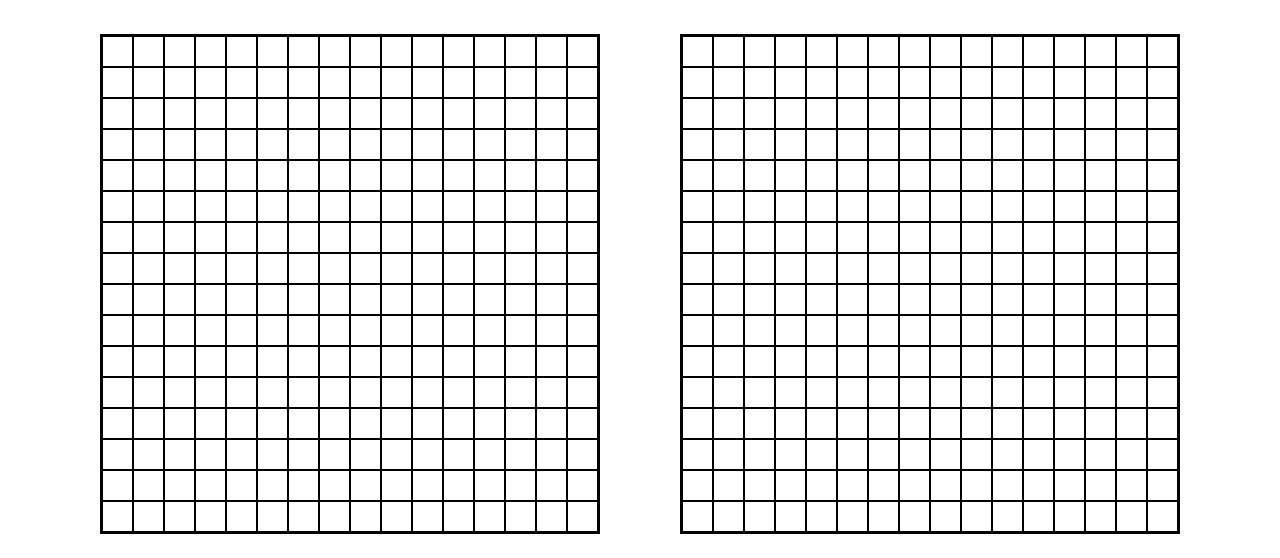
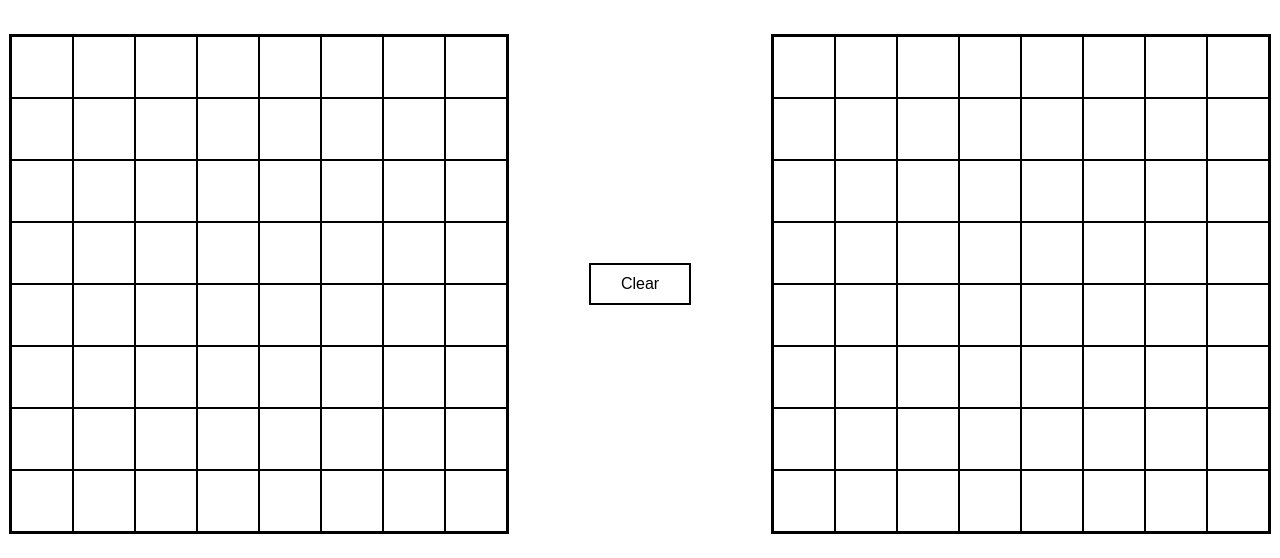
Before and after one commit to chico-oliveira/etch-a-sketch, a plain HTML site: page index.html in a window 1280 px wide. Shown: the part 197-755 px from the top of the page. Drawn offline with Linux system fonts and the light colour scheme.

Commit message:
Add drawing component and clear button

```diff
--- a/index.html
+++ b/index.html
@@ -19,6 +19,7 @@
         <div class="center-sticky"></div>
         <main>
             <div class=grid-grid></div>
+            <button id="clear">Clear</button>
             <div class=grid-flex></div>
         </main>
         <div class="center-sticky"></div>
--- a/scripts/app.js
+++ b/scripts/app.js
@@ -4,13 +4,16 @@
 
 const gridSquared = document.querySelector('.grid-grid');
 const gridFlex = document.querySelector('.grid-flex'); // Flex Only
-const gridLength = 16; //2*2
+const clearButton = document.getElementById("clear");
+const gridLength = 8; //2*2
 const gridSize = 500;
 const elementSize = ((gridSize-4)/gridLength); // Flex Only
 
 /////////////////
 // DOM METHODS //
 /////////////////
+
+clearButton.onclick = loadGrid;
 
 ///////////////
 // FUNCTIONS //
@@ -21,6 +24,15 @@ let root = document.documentElement;
 root.style.setProperty("--grid-length", gridLength);
 root.style.setProperty("--grid-size", gridSize+"px");
 
+loadGrid();
+
+function loadGrid() {
+
+    while (gridSquared.firstChild) {
+        gridSquared.removeChild(gridSquared.firstChild);
+        gridFlex.removeChild(gridFlex.firstChild);
+    }
+
     // Grid
     for (let i=0; i<(gridLength ** 2); i++){
         let gridDiv = document.createElement('div');
@@ -29,8 +41,9 @@ for (let i=0; i<(gridLength ** 2); i++){
         gridDiv.style.borderWidth = "1px";
         gridDiv.style.borderColor = "black";
         gridSquared.appendChild(gridDiv);
+
+        gridDiv.addEventListener("mouseenter", color);
     }
-
 
     // Flex
     for (let i=0; i<(gridLength ** 2); i++){
@@ -42,4 +55,11 @@ for (let i=0; i<(gridLength ** 2); i++){
         gridDiv.style.width = `${elementSize}px`;
         gridDiv.style.height = `${elementSize}px`;
         gridFlex.appendChild(gridDiv);
+
+        gridDiv.addEventListener("mouseenter", color);
     }
+}
+
+function color(e){
+    e.target.classList.add("colored");
+}
--- a/styles/stylesheet.css
+++ b/styles/stylesheet.css
@@ -13,6 +13,7 @@ Variables
 :root {
   --grid-length: 2;
   --grid-size: 500px;
+  --selectedColor: black;
 }
 
 /*
@@ -54,6 +55,17 @@ p {
   font-size: 1rem;
 }
 
+button {
+  padding: 10px 30px;
+  border-width: 2px;
+  border-color: black;
+  height: 100%;
+}
+
+button:hover {
+  cursor: pointer;
+}
+
 /*
 ################
 Main styles
@@ -74,6 +86,8 @@ header {
 
 main {
   display: flex;
+  justify-content: center;
+  align-items: center;
   gap: 80px;
 }
 
@@ -88,10 +102,6 @@ main {
   grid-template-columns: repeat(var(--grid-length), auto);
 }
 
-.grid-grid .gridElement {
-
-}
-
 .grid-flex {
   display: flex;
   flex-wrap: wrap;
@@ -99,6 +109,10 @@ main {
 
 .grid-flex .gridElement {
   flex-shrink: 0;
+}
+
+.colored {
+  background-color: var(--selectedColor);
 }
 
 /** Footer section
```
Lines whose indentation alone changed are shown as unchanged.
